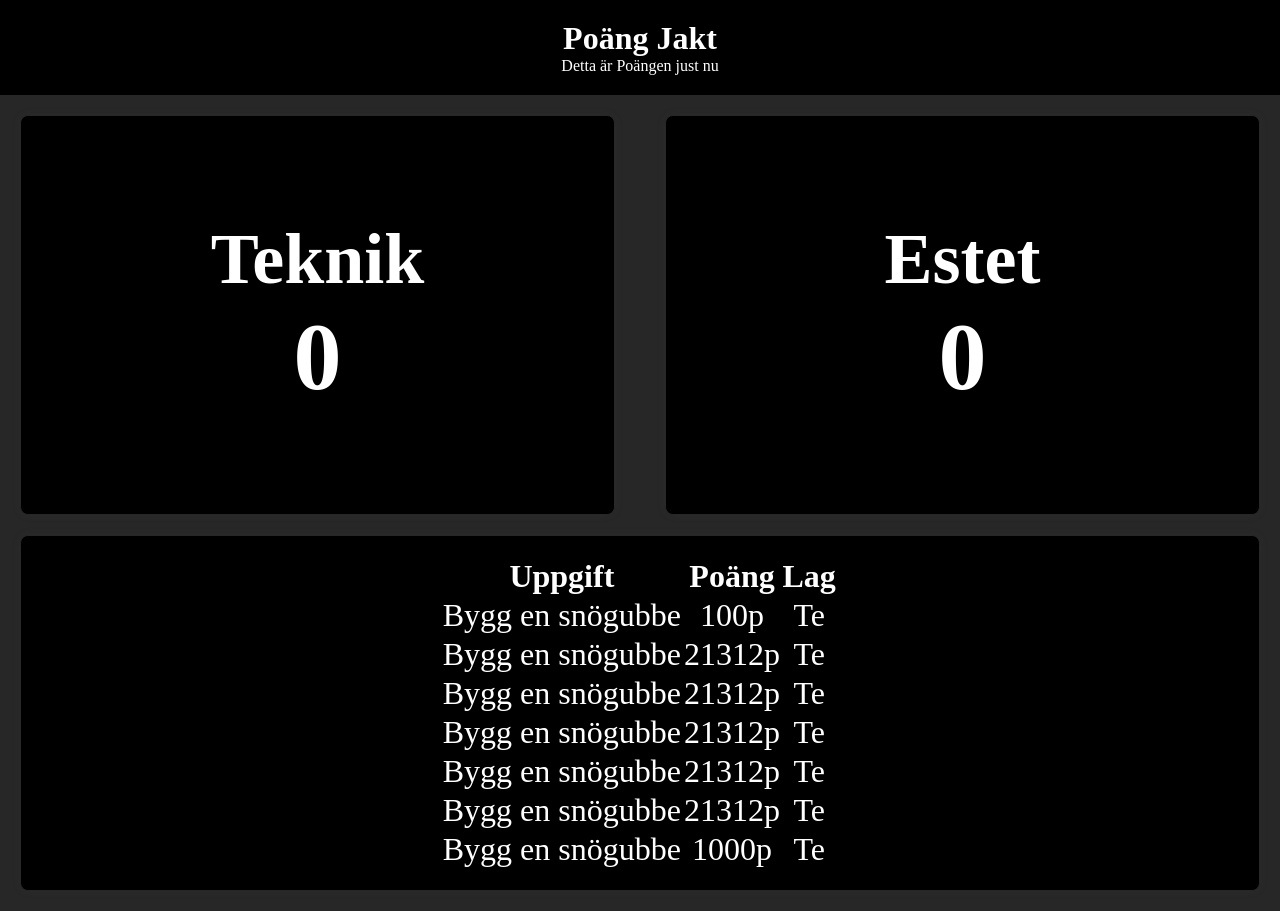
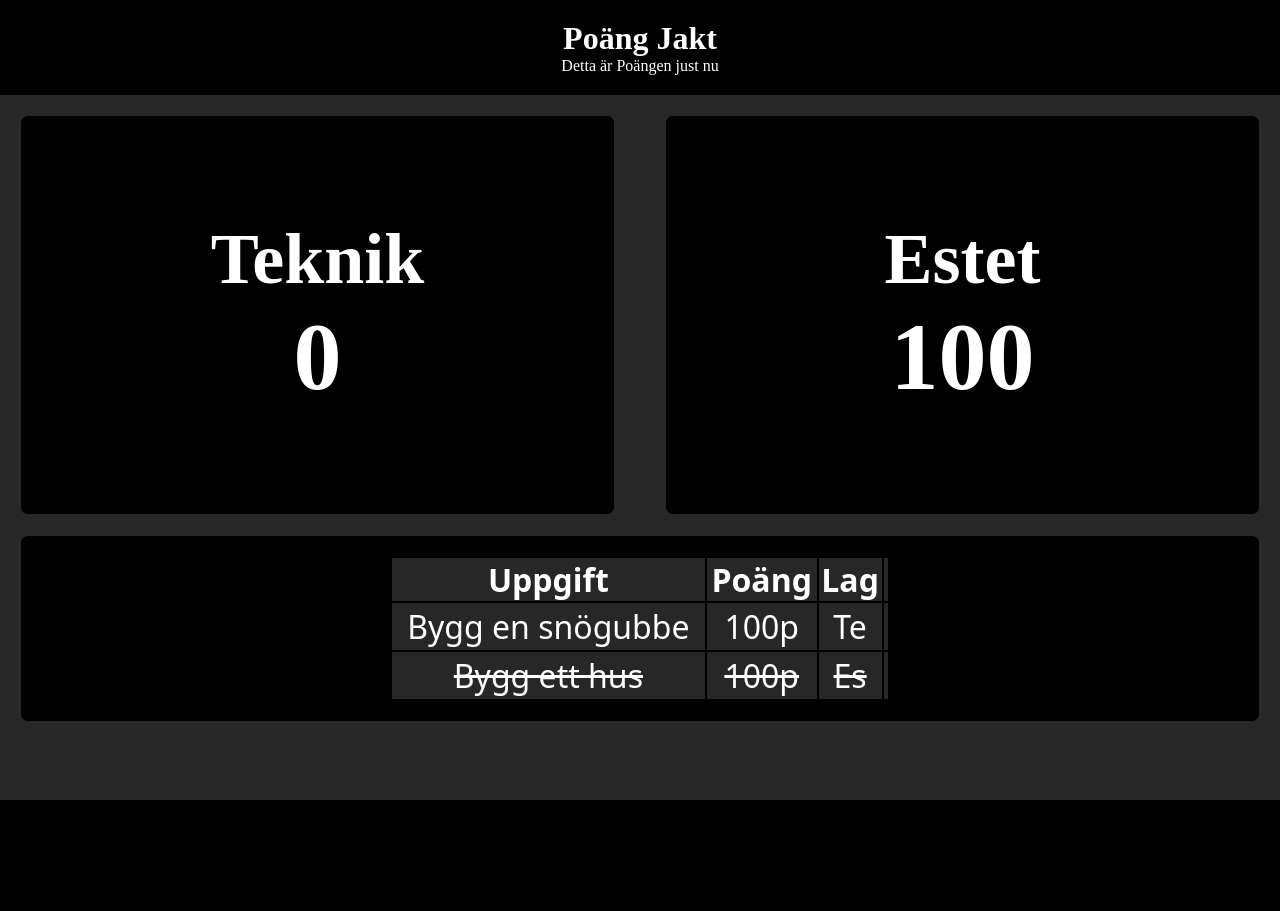
Before and after one commit to santatsut/poangjakt, a PHP site: page / in a window 1280 px wide. After the commit the page ends 800 px from the top, so only its background shows below. Run offline with PHP 8.4, Linux system fonts and the light colour scheme.

Commit message:
asdasdsdad

```diff
--- a/BackEnd/SetPoints.php
+++ b/BackEnd/SetPoints.php
@@ -8,7 +8,7 @@ function GetValues(&$List, $type)
 {
     $Poäng = 0;
 
-    foreach ($List as &$row) { // loop all tasks
+    foreach ($List[1] as &$row) { // loop all tasks
         if (
             !empty($row['avklarad'])
             && (string) ($row['lag'] ?? '') === $type
--- a/BackEnd/Table.php
+++ b/BackEnd/Table.php
@@ -8,7 +8,7 @@
 <?php
 $jsonPath = __DIR__.'/data.json';
 $json = file_get_contents($jsonPath);
-$List = json_decode($json, true) ?: []; // decode as associative array
+$List = json_decode($json, associative: true) ?: []; // decode as associative array
 foreach ($List[1] as $row) {
     $style = !empty($row['avklarad']) ? 'text-decoration: line-through;' : '';
     echo '<tr style="'.$style.'">';
--- a/BackEnd/adminHandler.php
+++ b/BackEnd/adminHandler.php
@@ -5,12 +5,12 @@ $List = json_decode($json, true) ?: [];
 
 if (isset($_POST['done'])) {
     $taskId = $_POST['done'];
-    foreach ($List as &$row) {
+    foreach ($List[1] as &$row) {
         if (($row['Uppgift'] ?? '') === $taskId) {
             $row['avklarad'] = true;
         }
     }
-    file_put_contents('../data.json', json_encode($List, JSON_PRETTY_PRINT | JSON_UNESCAPED_UNICODE));
+    file_put_contents(__DIR__.'/data.json', json_encode($List, JSON_PRETTY_PRINT | JSON_UNESCAPED_UNICODE));
     header('Location: '.$_SERVER['PHP_SELF']);
     exit;
 }
--- a/BackEnd/data.json
+++ b/BackEnd/data.json
@@ -2,7 +2,7 @@
     [
         {
             "Name": "Es",
-            "Poäng": 0
+            "Poäng": 100
         },
         {
             "Name": "Te",
@@ -18,46 +18,11 @@
             "Checked": false
         },
         {
-            "Uppgift": "Bygg en snögubbe",
-            "lag": "Te",
-            "Poäng": "21312",
-            "avklarad": false,
-            "Checked": false
-        },
-        {
-            "Uppgift": "Bygg en snögubbe",
-            "lag": "Te",
-            "Poäng": "21312",
-            "avklarad": false,
-            "Checked": false
-        },
-        {
-            "Uppgift": "Bygg en snögubbe",
-            "lag": "Te",
-            "Poäng": "21312",
-            "avklarad": false,
-            "Checked": false
-        },
-        {
-            "Uppgift": "Bygg en snögubbe",
-            "lag": "Te",
-            "Poäng": "21312",
-            "avklarad": false,
-            "Checked": false
-        },
-        {
-            "Uppgift": "Bygg en snögubbe",
-            "lag": "Te",
-            "Poäng": "21312",
-            "avklarad": false,
-            "Checked": false
-        },
-        {
-            "Uppgift": "Bygg en snögubbe",
-            "lag": "Te",
-            "Poäng": "1000",
-            "avklarad": false,
-            "Checked": false
+            "Uppgift": "Bygg ett hus",
+            "lag": "Es",
+            "Poäng": "100",
+            "avklarad": true,
+            "Checked": true
         }
     ]
 ]
--- a/style.css
+++ b/style.css
@@ -60,9 +60,19 @@ body{
     color: rgb(0, 0, 0);
 }
 table{
-width: 400px;
+width: 500px;
+border-radius: 10px;
+border-collapse:separate;
+font-family:system-ui, -apple-system, BlinkMacSystemFont, 'Segoe UI', Roboto, Oxygen, Ubuntu, Cantarell, 'Open Sans', 'Helvetica Neue', sans-serif;
+}
+tr{
+    border-radius: 10px !important;
+    border: transparent 1px;
+    background-color: var(--SecColor);
 }
 td{
+    padding:2px;
+
     text-decoration: var(--Done);
 }
 button {
```
Also changed, not shown: BackEnd/addTask.php (+15 -4 lines).
